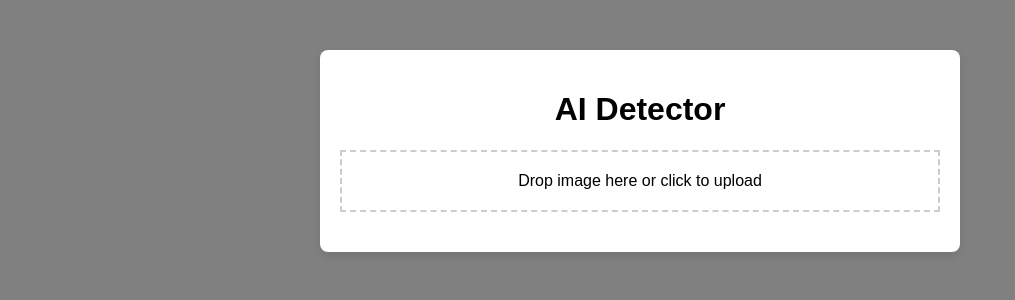
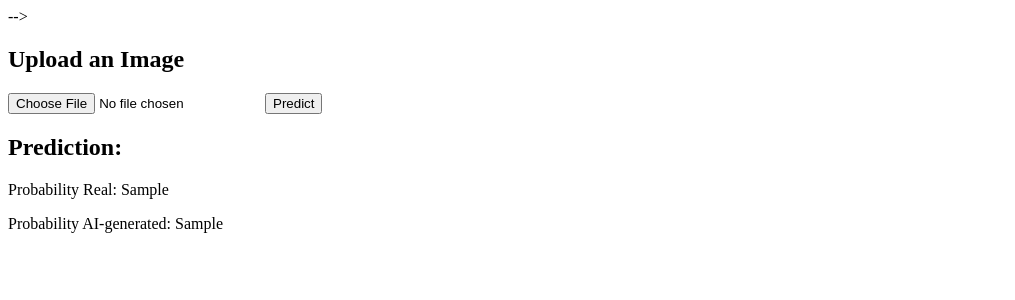
Before and after one commit to MrBinit/ai-detect, a Flask app: template Templates/index.html in a window 1280 px wide. Shown: the top 300 px of the page, without its empty margins (0-1015 px from the left). Run offline with Flask 3, Linux system fonts and the light colour scheme; the template is opened without the code that fills it: most values are stand-ins (such as "Sample title", 1, 10 or a date in 2020).

Commit message:
train_deployed

```diff
--- a/Templates/index.html
+++ b/Templates/index.html
@@ -1,4 +1,4 @@
-<!DOCTYPE html>
+<!-- <!DOCTYPE html>
 <html lang="en">
 <head>
     <meta charset="UTF-8">
@@ -23,4 +23,28 @@
     <script src="{{ url_for('static', filename='./../static/js/script.js') }}"></script>
     <!-- <script src = "./../static/js/script.js"></script> -->
 </body>
+</html> -->
+
+
+<!-- /Users/mrbinit/Desktop/AI detect/templates/index.html -->
+
+<!DOCTYPE html>
+<html lang="en">
+<head>
+    <meta charset="UTF-8">
+    <title>Upload Image</title>
+</head>
+<body>
+    <h2>Upload an Image</h2>
+    <form action="/" method="post" enctype="multipart/form-data">
+        <input type="file" name="image" accept="image/*" required>
+        <button type="submit">Predict</button>
+    </form>
+
+    {% if prediction %}
+    <h2>Prediction:</h2>
+    <p>Probability Real: {{ prediction.probability_real }}</p>
+    <p>Probability AI-generated: {{ prediction.probability_fake }}</p>
+    {% endif %}
+</body>
 </html>
--- a/app.py
+++ b/app.py
@@ -1,56 +1,57 @@
-from flask import Flask, render_template
+import os
+from flask import Flask, request, jsonify, render_template
+import tensorflow as tf
+from tensorflow.keras.preprocessing import image
+from tensorflow.keras.applications.efficientnet import preprocess_input
 
-app = Flask(__name__, static_folder='static')  # Specify the static folder
+app = Flask(__name__)
 
-@app.route('/')
+# path to the SavedModel directory
+model_path = '/Users/mrbinit/Desktop/AI detect/saved_model 2'
+
+# Load the SavedModel using tf.saved_model.load
+model = tf.saved_model.load(model_path)
+
+# Function to preprocess the uploaded image
+def preprocess_image(file_path, image_size=(380, 380)):
+    img = tf.io.read_file(file_path)
+    img = tf.image.decode_jpeg(img, channels=3)  # Ensure 3 channels (RGB)
+    img = tf.image.resize(img, image_size)
+    img = preprocess_input(img)
+    img = tf.expand_dims(img, axis=0)  # Add batch dimension
+    return img
+
+# Route to handle index page and image prediction
+@app.route('/', methods=['GET', 'POST'])
 def index():
-    return render_template('index.html')
+    if request.method == 'GET':
+        return render_template('index.html', prediction=None)
+
+    if request.method == 'POST':
+        if 'image' not in request.files:
+            return jsonify({'error': 'No image uploaded'})
+
+        # Save the uploaded image to a temporary file
+        img = request.files['image']
+        img_path = 'temp.jpg'
+        img.save(img_path)
+
+        # Preprocess the uploaded image
+        processed_img = preprocess_image(img_path)
+
+        # Make prediction using the loaded model
+        prediction = model(processed_img)  # Assuming the model outputs a single scalar value
+        probability_real = tf.sigmoid(prediction).numpy()  # Apply sigmoid to get probability
+        probability_fake = 1.0 - probability_real  # Calculate probability for "AI-generated"
+
+        # Remove the temporary uploaded image
+        os.remove(img_path)
+
+        # Return prediction result to the template
+        return render_template('index.html', prediction={
+            'probability_real': float(probability_real),
+            'probability_fake': float(probability_fake)
+        })
 
 if __name__ == '__main__':
     app.run(debug=True)
-
-
-
-
-# import os
-# from flask import Flask, request, jsonify
-# from tensorflow.keras.models import load_model
-# from tensorflow.keras.preprocessing import image
-# import numpy as np
-
-# app = Flask(__name__)
-
-# # Load the pre-trained model
-# model = load_model('ai_model.h5')
-
-# # Function to preprocess the uploaded image
-# def preprocess_image(img_path):
-#     img = image.load_img(img_path, target_size=(224, 224))
-#     img_array = image.img_to_array(img)
-#     img_array = np.expand_dims(img_array, axis=0)
-#     img_array /= 255.0  # Normalize pixel values
-#     return img_array
-
-# # Route to handle image prediction
-# @app.route('/predict', methods=['POST'])
-# def predict():
-#     if 'image' not in request.files:
-#         return jsonify({'error': 'No image uploaded'})
-
-#     img = request.files['image']
-#     img_path = os.path.join('uploads', img.filename)
-#     img.save(img_path)
-
-#     processed_img = preprocess_image(img_path)
-#     prediction = model.predict(processed_img)
-
-#     # Assuming prediction[0][0] is the probability for AI-generated image
-#     ai_probability = prediction[0][0]
-#     label = 'AI-generated' if ai_probability >= 0.5 else 'Real'
-
-#     os.remove(img_path)  # Remove the uploaded image
-
-#     return jsonify({'probability': float(ai_probability), 'label': label})
-
-# if __name__ == '__main__':
-#     app.run(debug=True)
```
Also changed, not shown: 7 other files.
